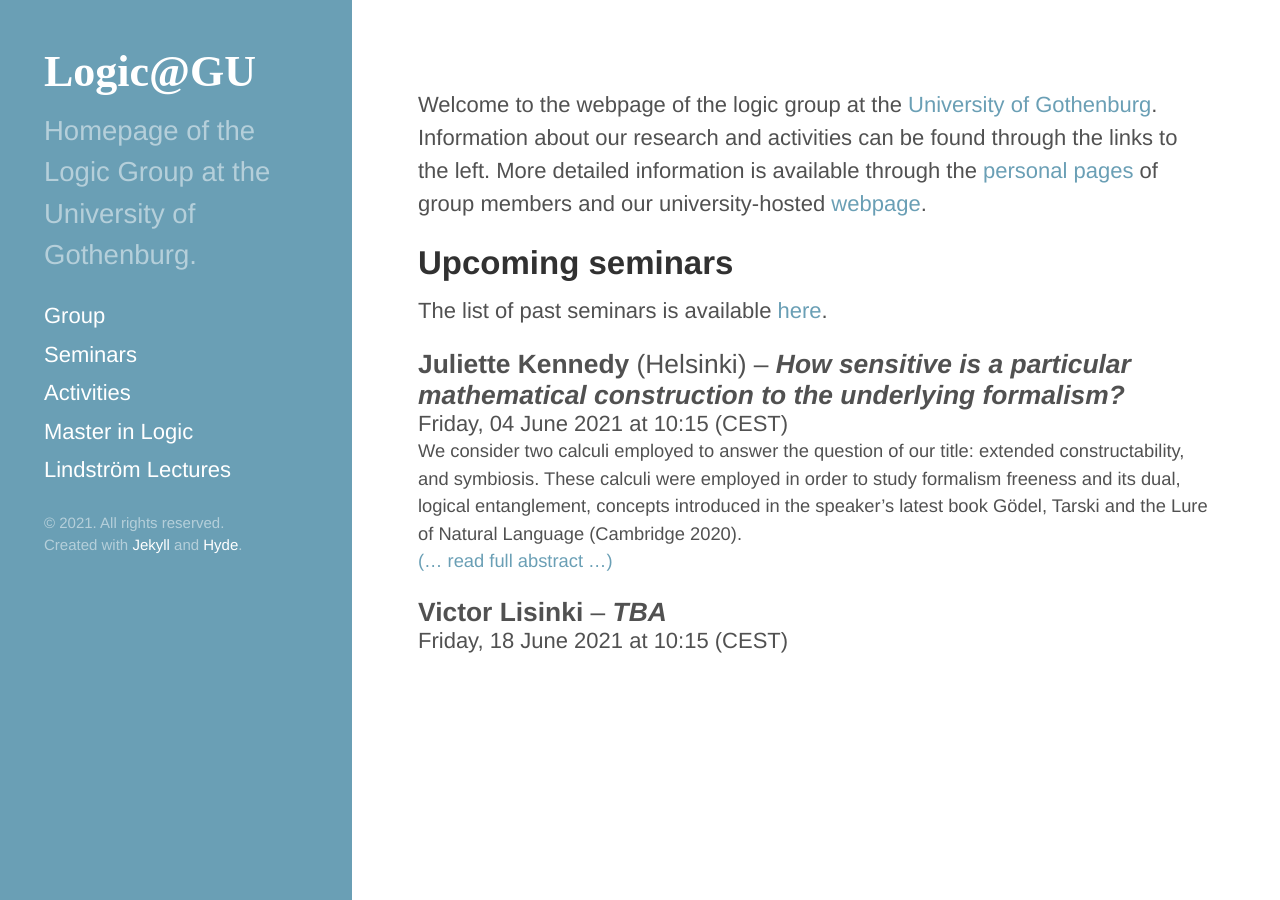
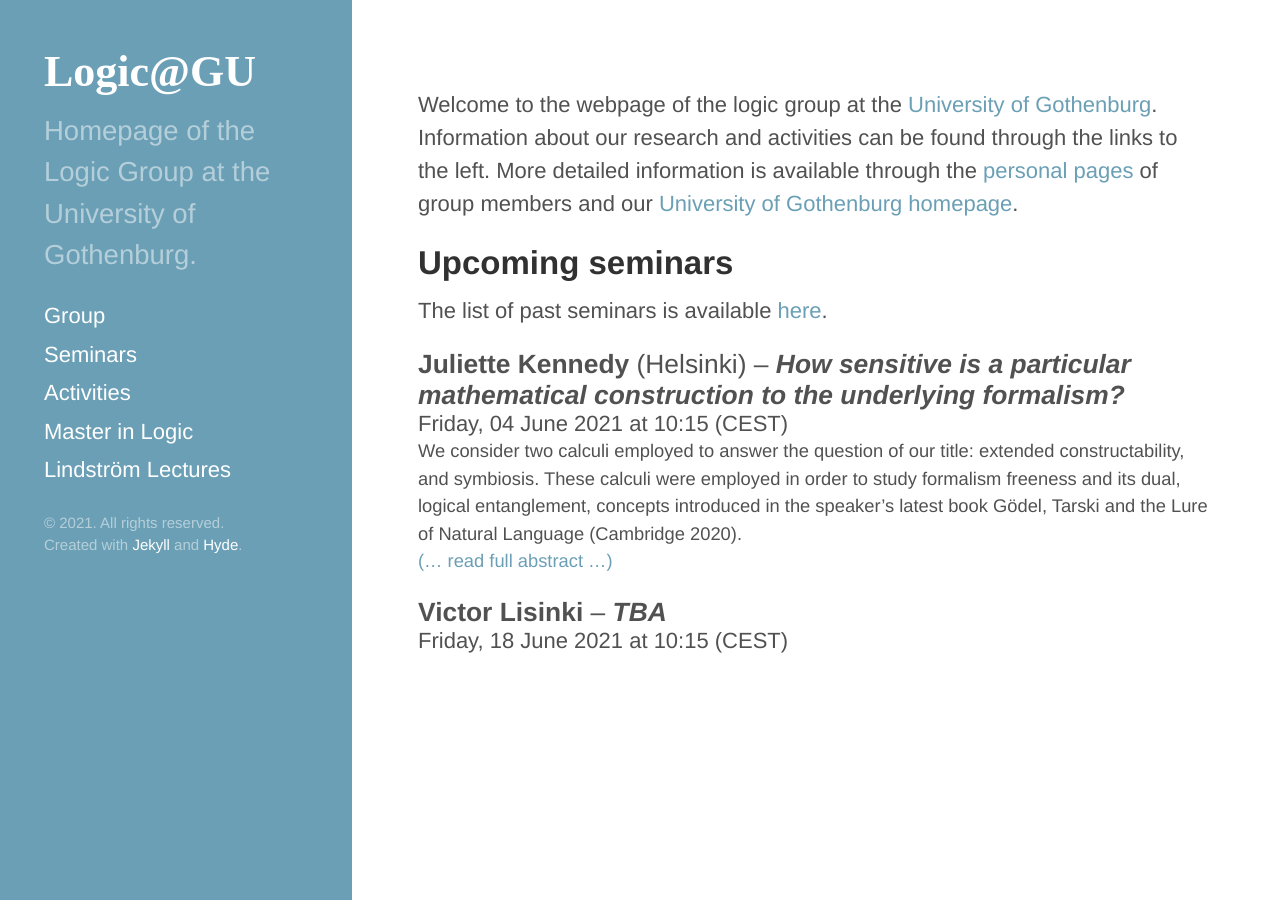
Before and after one commit to greleigh/Logic-GU, a Jekyll site: the page built from index.md, in a window 1280 px wide. Built offline with Jekyll 4.4.1, drawn with Linux system fonts in a browser that asks for light colours; some web fonts are replaced.

Commit message:
update links

```diff
--- a/_events/2018-12-06-gu-war-workshop.markdown
+++ b/_events/2018-12-06-gu-war-workshop.markdown
@@ -1,6 +1,7 @@
 ---
 layout: page
 title: Gothenburg&ndash;Warsaw Workshop on Truth
+permalink: events/Gothenburg-Warsaw-Truth-Workshop/
 ---
 The Gothenburg–Warsaw workshop on truth was held on Thursday, 6 December 2018 at the [Department of Philosophy, Linguistics and Theory of Science](https://www.gu.se/flov) at the University of Gothenburg.
 See below for the schedule.
--- a/index.md
+++ b/index.md
@@ -6,7 +6,7 @@ seminarBlock: 21VT
 
 Welcome to the webpage of the logic group at the [University of Gothenburg](https://www.gu.se).
 Information about our research and activities can be found through the links to the left.
-More detailed information is available through the [personal pages]({% link _pages/about.md %}) of group members and our university-hosted [webpage]({{ site.data.links['flov-logic-group'].link }}).
+More detailed information is available through the [personal pages]({% link _pages/about.md %}) of group members and our [University of Gothenburg homepage]({{ site.data.links['flov-logic-group'].link }}).
 
 ## Upcoming seminars
 
```
Also changed, not shown: _events/2013-05-03-westerstahl-workshop.md (+1 -0 lines), _events/2014-06-16-jaf33.md (+1 -0 lines).
